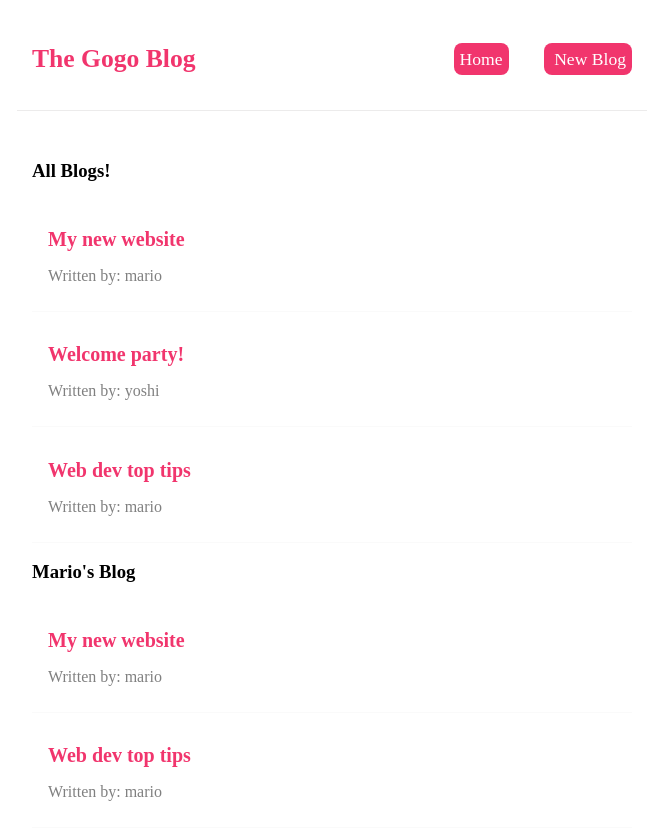
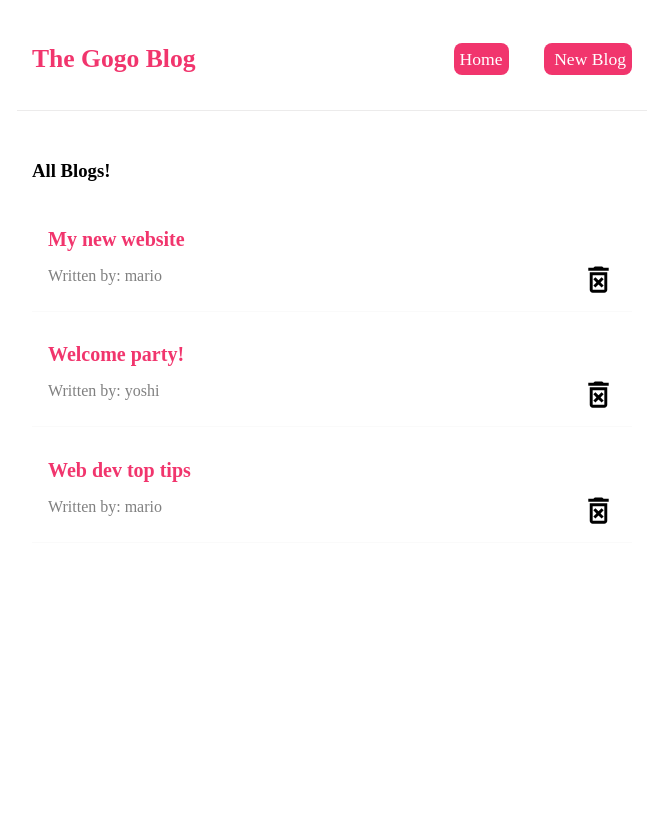
Before and after one commit to gaurav-750/GBlog, a React (Create React App) app: page / in a window 1280 px wide. Shown: the top 840 px of the page, without its empty margins (308-971 px from the left). After the commit the page ends 800 px from the top, so only its background shows below. Built offline with nearby package versions, Linux system fonts and the light colour scheme; a web font is replaced by a local one.

Commit message:
add delete button

```diff
--- a/src/Components/BlogList.jsx
+++ b/src/Components/BlogList.jsx
@@ -1,4 +1,4 @@
-
+import DeleteForeverOutlinedIcon from '@mui/icons-material/DeleteForeverOutlined';
 
 const BlogList = (props) => {
 
@@ -10,8 +10,16 @@ const BlogList = (props) => {
             {blogs.map((blog) => {
                 return (
                     <div className="blog-preview" key={blog.id}>
-                       <h2>{blog.title}</h2>
-                       <p style={{color : "grey"}}>Written by: {blog.author}</p>
+                        <div className='blog-content'>
+                            <h2>{blog.title}</h2>
+                            <p style={{color : "grey"}}>Written by: {blog.author}</p>
+                       </div>
+
+                        <div style={{marginTop:'auto'}} onClick={() => {
+                            props.handleDelete(blog.id);
+                        }}>
+                            <DeleteForeverOutlinedIcon fontSize='large'/>
+                        </div>
                     </div>
                 )
             })}
--- a/src/Components/Home.jsx
+++ b/src/Components/Home.jsx
@@ -1,4 +1,4 @@
-import { useState } from "react";
+import { useState, useEffect } from "react";
 import {Blogs} from '../blogs';
 import BlogList from "./BlogList";
 
@@ -7,16 +7,26 @@ const Home = () => {
     const [blogs, setBlogs] = useState(Blogs);
     const title = "All Blogs!";
 
+    const handleDelete = (id) => {
+        setBlogs(blogs.filter((blog) => {
+            return (
+                blog.id != id
+            )
+        }))
+    }
+
+    //We can use useEffect to fire a function everytime the component renders itself!
+    useEffect(() => { //This function is going to load everytime the component renders
+        console.log('USEEFFECT!')
+    }, []); //Whatever you put in the dependency array, if that changes, useEffect will taka place
+    //i.e it'll invoke the function inside it
+
     return (
         <div className="home">
             <BlogList
                 blogs = {blogs}
                 title = {title}
-            />
-
-            <BlogList
-                blogs = {blogs.filter((blog) => {return (blog.author === 'mario')})}
-                title = "Mario's Blog"
+                handleDelete = {handleDelete}
             />
         </div>
      );
--- a/src/index.css
+++ b/src/index.css
@@ -43,9 +43,11 @@ body{
 
 /* blog */
 .blog-preview {
+  display: flex;
   padding: 10px 16px;
   margin: 5px 0;
   border-bottom: 1px solid #fafafa;
+  /* border: 1px solid black; */
 }
 .blog-preview:hover {
   box-shadow: 1px 3px 5px rgba(0,0,0,0.1);
@@ -55,3 +57,7 @@ body{
   color: #f1356d;
   margin-bottom: 8px;
 }
+
+.blog-content{
+  flex-grow: 1;
+}
```
Also changed, not shown: package.json (+7 -0 lines), 1 other file (tests, documents, lock files or other folders).
